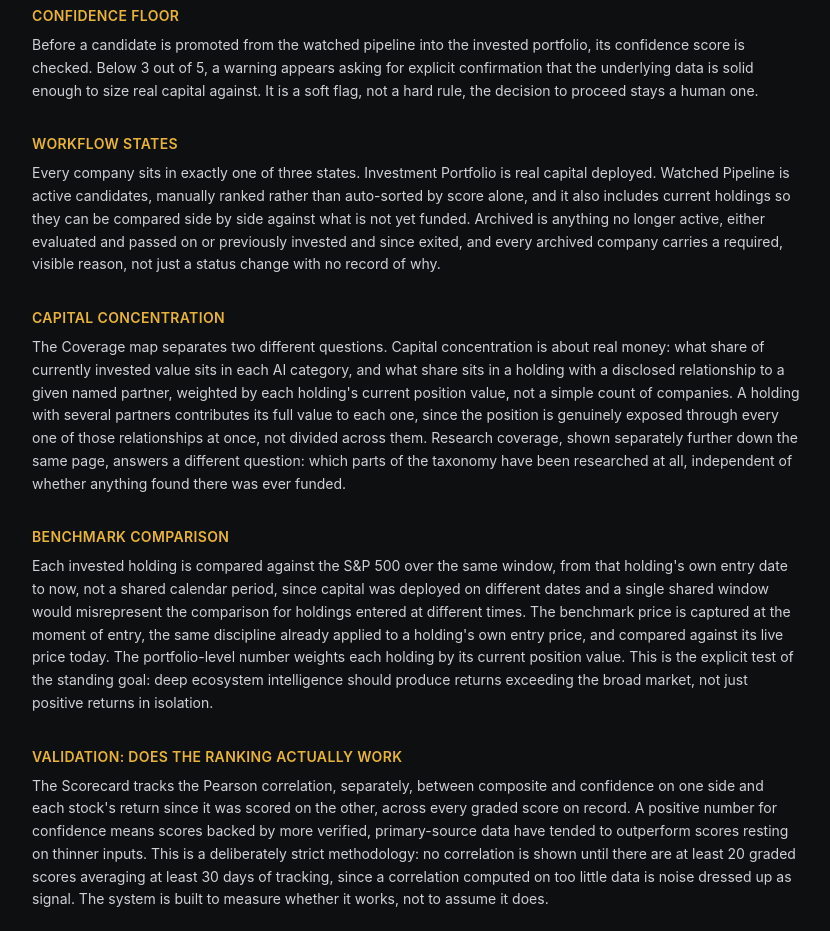
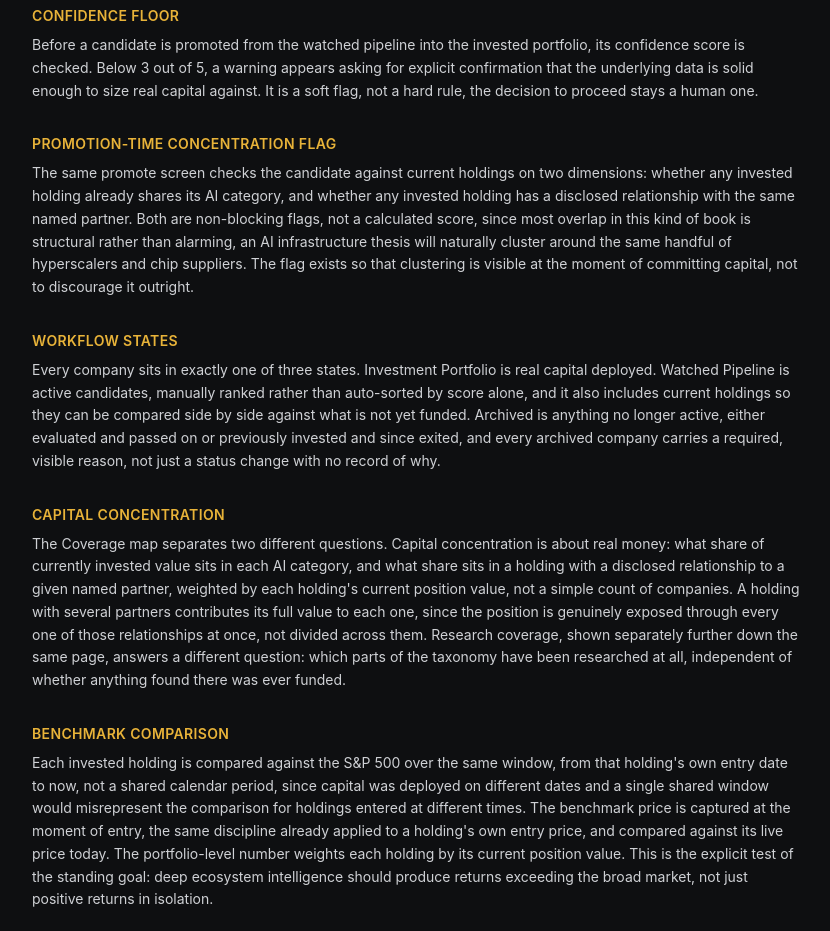
Before and after one commit to eitanbienstock-dev/ai-ecosystem-tracker, a Next.js app: page /methodology in a window 1280 px wide. Shown: the part 1460-2391 px from the top of the page, without its empty margins (224-1054 px from the left). Built offline with nearby package versions, Linux system fonts and the light colour scheme.

Commit message:
Document the promotion-time concentration flag in the methodology page

```diff
--- a/app/methodology/page.tsx
+++ b/app/methodology/page.tsx
@@ -133,6 +133,21 @@ export default function MethodologyPage() {
       </section>
 
       <section className="mb-8">
+        <h2 className="mb-2 text-sm font-semibold uppercase tracking-wide text-signal">
+          Promotion-time concentration flag
+        </h2>
+        <p className="text-sm leading-relaxed text-[#cfd1d5]">
+          The same promote screen checks the candidate against current holdings on two dimensions: whether
+          any invested holding already shares its AI category, and whether any invested holding has a
+          disclosed relationship with the same named partner. Both are non-blocking flags, not a calculated
+          score, since most overlap in this kind of book is structural rather than alarming, an AI
+          infrastructure thesis will naturally cluster around the same handful of hyperscalers and chip
+          suppliers. The flag exists so that clustering is visible at the moment of committing capital,
+          not to discourage it outright.
+        </p>
+      </section>
+
+      <section className="mb-8">
         <h2 className="mb-2 text-sm font-semibold uppercase tracking-wide text-signal">Workflow states</h2>
         <p className="text-sm leading-relaxed text-[#cfd1d5]">
           Every company sits in exactly one of three states. Investment Portfolio is real capital deployed.
```
